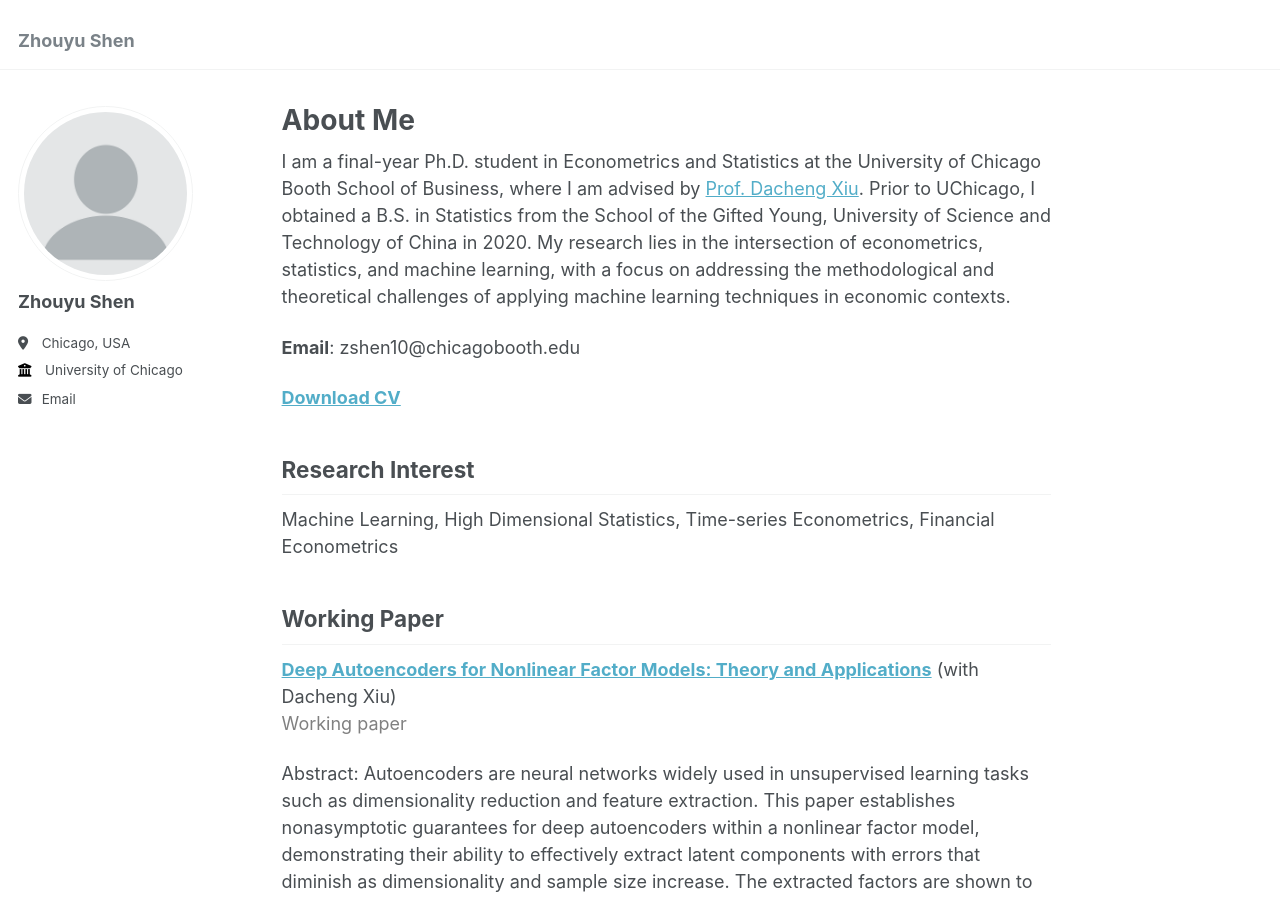
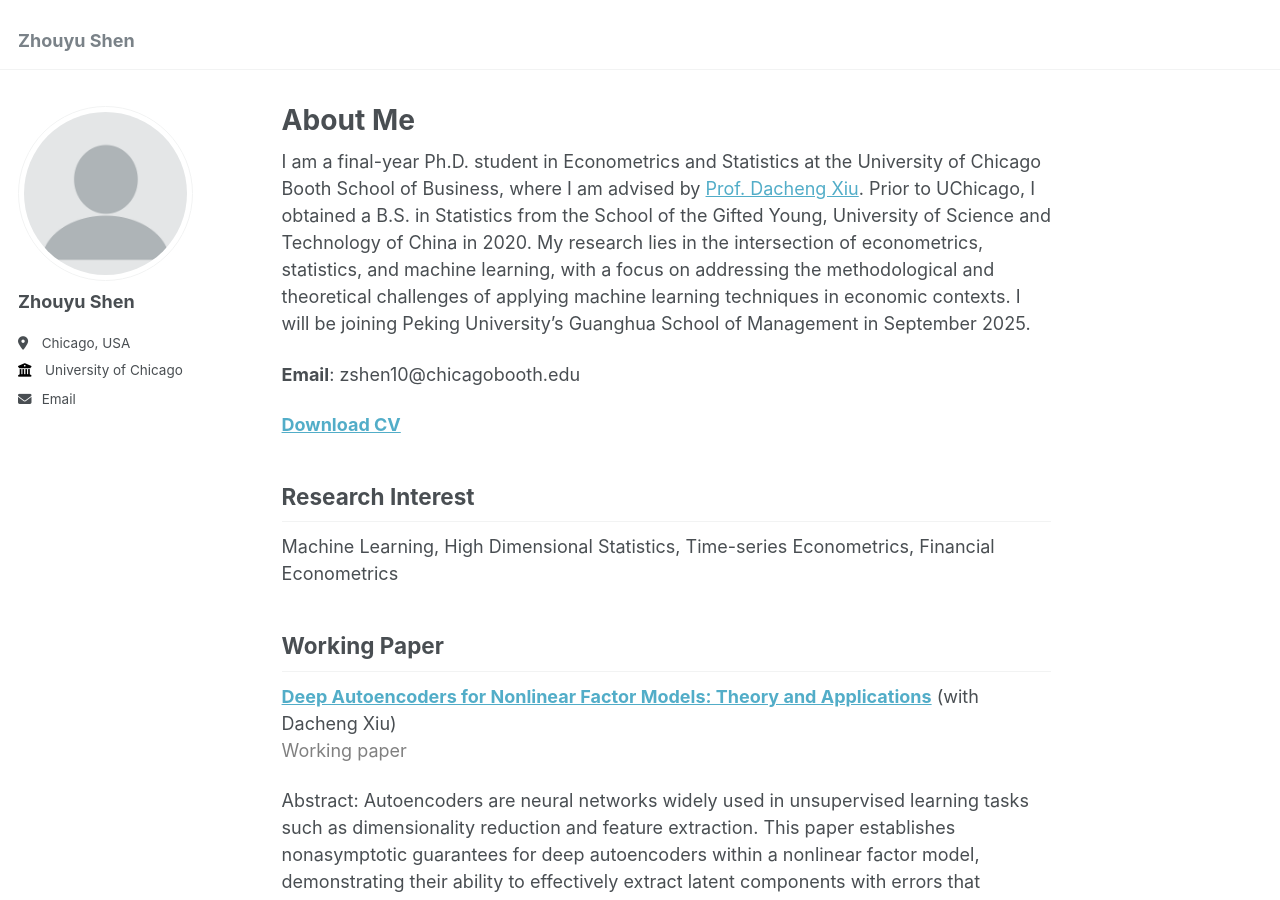
Before and after one commit to szyu123/zhouyushen, a Jekyll site: the page built from _pages/about.md, in a window 1280 px wide and 900 px high. Built offline with Jekyll 4.4.1, drawn with Linux system fonts in a browser that asks for light colours.

Commit message:
Update about.md

```diff
--- a/_pages/about.md
+++ b/_pages/about.md
@@ -7,7 +7,7 @@ redirect_from:
   - /about.html
 ---
 
-I am a final-year Ph.D. student in Econometrics and Statistics at the University of Chicago Booth School of Business, where I am advised by [Prof. Dacheng Xiu](https://dachxiu.chicagobooth.edu/). Prior to UChicago, I obtained a B.S. in Statistics from the School of the Gifted Young, University of Science and Technology of China in 2020. My research lies in the intersection of econometrics, statistics, and machine learning, with a focus on addressing the methodological and theoretical challenges of applying machine learning techniques in economic contexts.
+I am a final-year Ph.D. student in Econometrics and Statistics at the University of Chicago Booth School of Business, where I am advised by [Prof. Dacheng Xiu](https://dachxiu.chicagobooth.edu/). Prior to UChicago, I obtained a B.S. in Statistics from the School of the Gifted Young, University of Science and Technology of China in 2020. My research lies in the intersection of econometrics, statistics, and machine learning, with a focus on addressing the methodological and theoretical challenges of applying machine learning techniques in economic contexts. I will be joining Peking University’s Guanghua School of Management in September 2025.
 
 **Email**: zshen10@chicagobooth.edu
 
```
